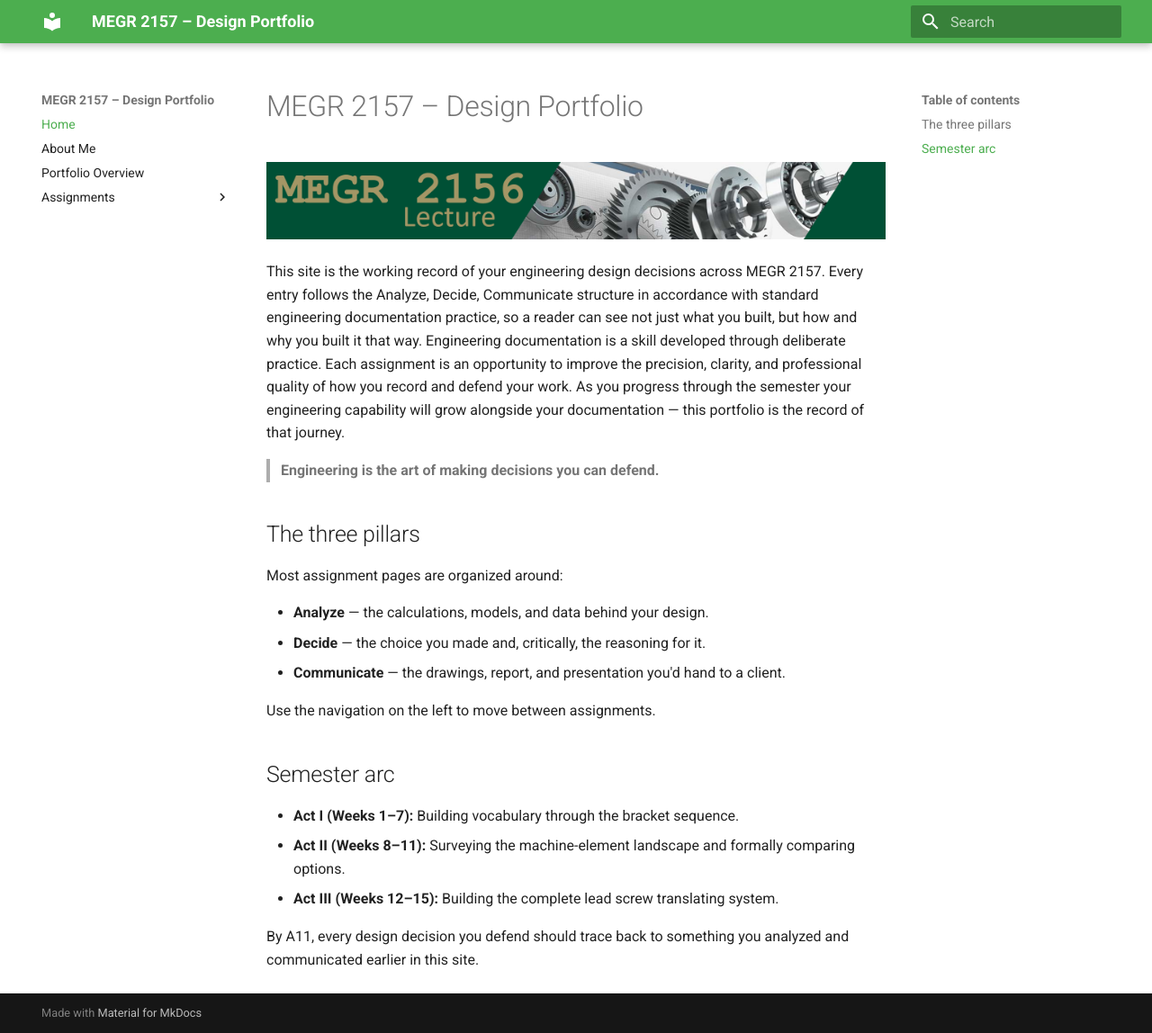
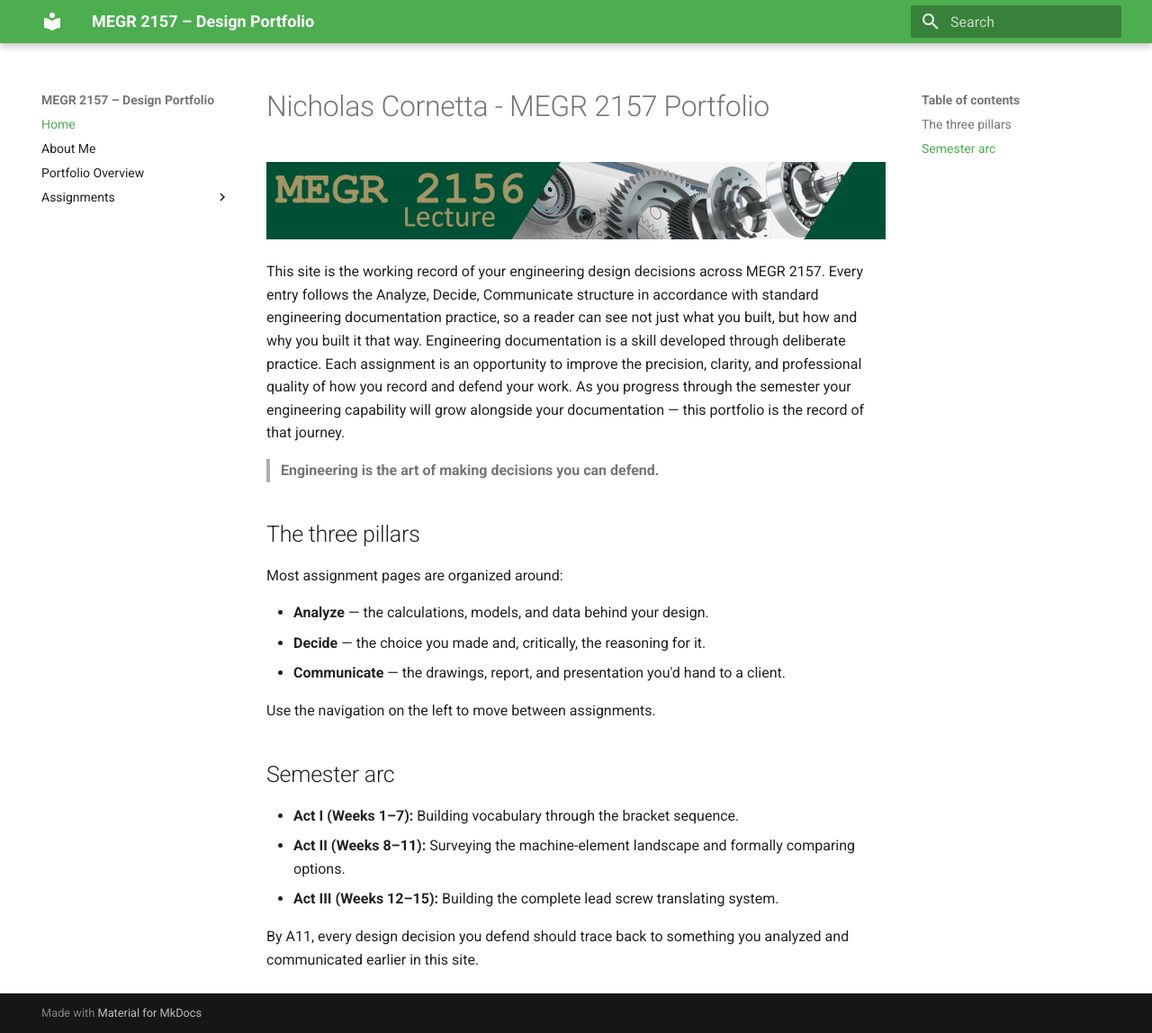
Before and after one commit to ncornetta/design-projects-portfolio, an MkDocs documentation site: the page built from docs/index.md, in a window 1280 px wide and 1148 px high. Shown: the whole window at 90% size. Built offline with MkDocs 1.6.1 and Material for MkDocs 9.7.7, drawn with Linux system fonts in a browser that asks for light colours.

Commit message:
Update index.md

```diff
--- a/docs/index.md
+++ b/docs/index.md
@@ -1,4 +1,4 @@
-# MEGR 2157 – Design Portfolio
+# Nicholas Cornetta - MEGR 2157 Portfolio
 
 ![MEGR 2156-7 Title](MEGR2156title.png)
 
```
